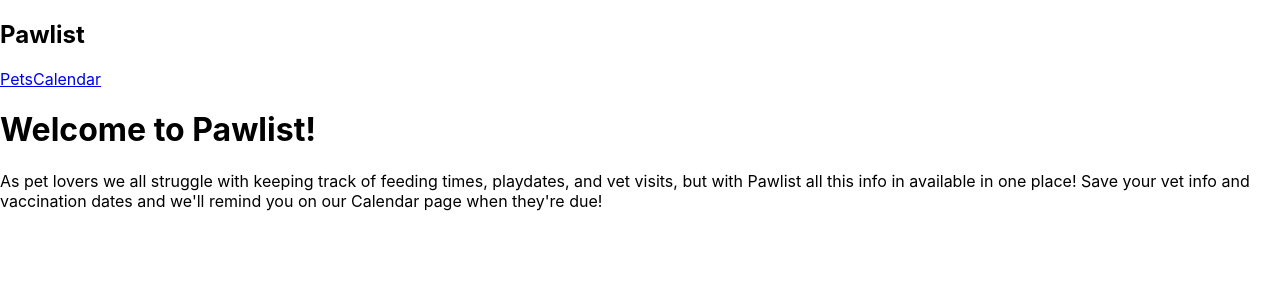
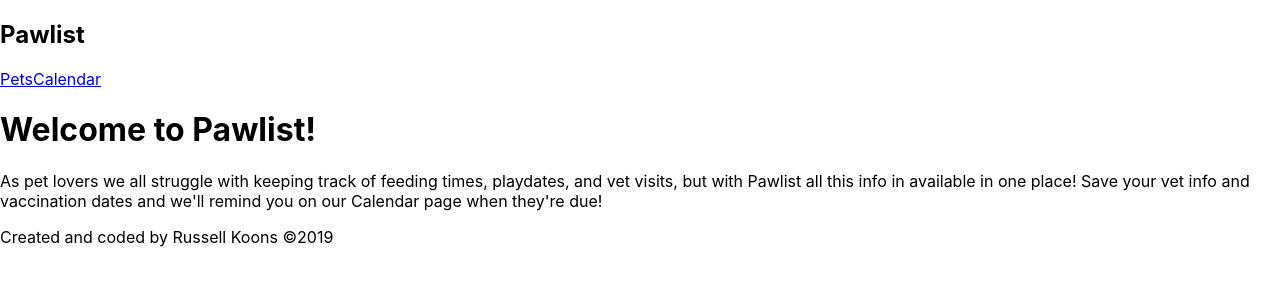
Before and after one commit to russellkoons/pawlist, a React (Create React App) app: page / in a window 1280 px wide. Shown: the top 300 px of the page. Built offline with nearby package versions, Linux system fonts and the light colour scheme.

Commit message:
added footer to home

```diff
--- a/src/components/home.js
+++ b/src/components/home.js
@@ -1,6 +1,7 @@
 import React from 'react';
 import Nav from './nav';
 import Splash from './splash';
+import Footer from './footer';
 
 export default class Home extends React.Component {
   render() {
@@ -8,6 +9,7 @@ export default class Home extends React.Component {
       <div>
       <Nav />
       <Splash />
+      <Footer />
       </div>
     )
   }
```
